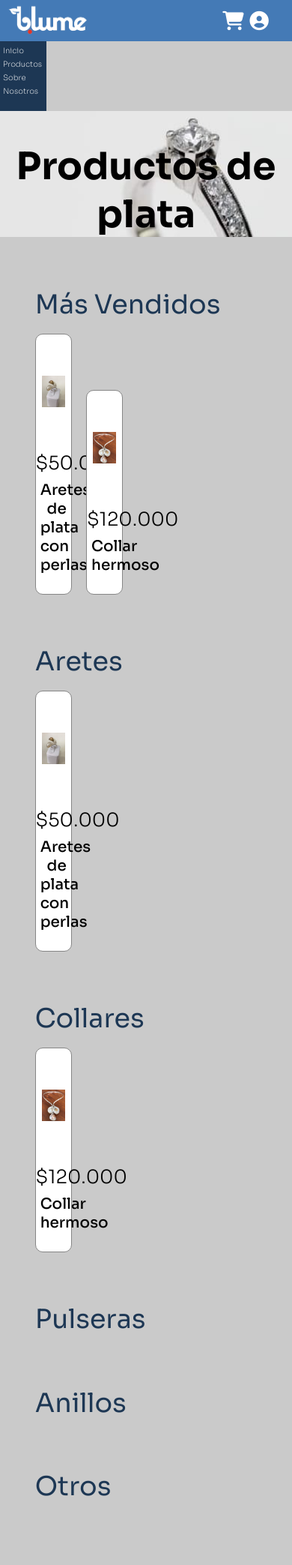
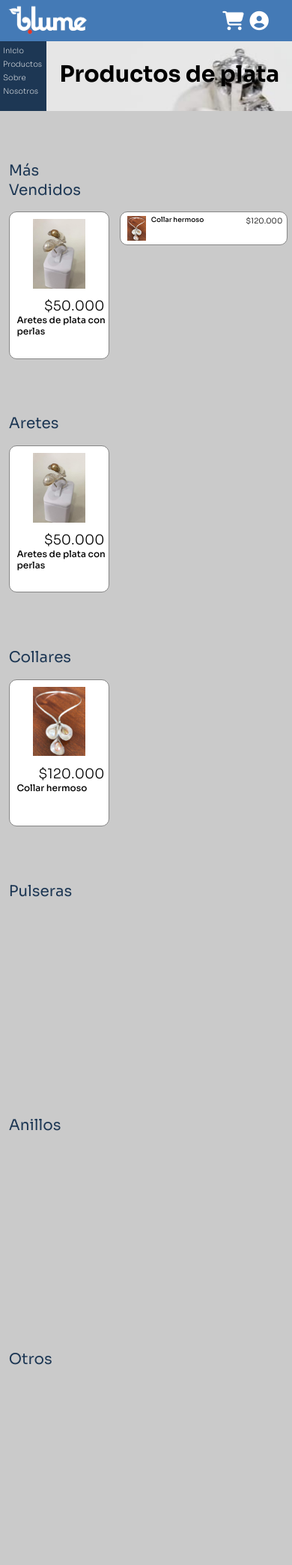
Before and after one commit to manuelandres66/blume, a Django app: page /joya/plata/ in a window 390 px wide. Shown: the whole page at 75% size. Before the commit the page ends 1995 px from the top, so only its background shows below. Run offline with Django 3.2, Linux system fonts and the light colour scheme; data comes from the database, SQL or seed files in the repository; some libraries are stand-ins or nearby versions.

Commit message:
Material responsive

```diff
--- a/static/css/barra.css
+++ b/static/css/barra.css
@@ -110,6 +110,7 @@
     .barra-abajo {
         width: 16vw;
         height: 11vh;
+        z-index: 10;
     }
     .links {
         margin-left: 1vw;
--- a/static/css/material.css
+++ b/static/css/material.css
@@ -85,3 +85,103 @@ body {
     padding-right: 1.5vw;
     padding-left: 1.5vw;
 }
+
+@media only screen and (max-width: 1083px) {
+    .titulo {
+        position: relative;
+        bottom: 11vh;
+        width: 84vw;
+        height: 11vh;
+        float: right;
+    }
+
+    .titulo h1 {
+        font-size: 30px;
+        position: relative;
+        bottom: 2vh;
+    }
+
+    #all_products {
+        margin-left: 3vw;
+        width: 94vw;
+    }
+
+    .mas_vendidos h3{
+        font-size: 20px;
+        margin-left: 0;
+        text-align: left;
+    }
+
+    .mas_vendidos_div {
+        margin-left: 0;
+        display: grid;
+        grid-template-columns: 38vw 55vw;
+        grid-template-rows: repeat(4, 6vh);
+    }
+
+    .mas_vendidos a {
+        margin: 0;
+    }
+
+    .vendido {
+        width: 57vw;
+        height: 5vh;
+        margin-left: 0;
+        margin-right: 0;
+        margin-bottom: .5vh;
+        grid-column: 2;
+    }
+
+    .vendido_precio {
+        font-size: 10px;
+        float: right;
+        margin-top: .5vh;
+    }
+
+    .vendido_nombre {
+        font-size: 9px;
+        width: 50%;
+        position: relative;
+        text-align: left;
+        margin-left: 9vw;
+        bottom: 5.5vh;
+    }
+
+    .vendido_imagen {
+        width: 7vw;
+        height: 4vh;
+        margin-top: 0.5vh;
+    }
+
+    .mas_vendidos_div div:first-of-type{
+        width: 34vw;
+        height: 23vh;
+        float: left;
+        margin-left: 0;
+        grid-column: 1;
+        grid-row: 1 / 4;
+    }
+
+    .mas_vendidos_div div:first-of-type .vendido_imagen {
+        width: 20vw;
+        height: 11vh;
+        display: block;
+        margin: auto;
+        margin-top: 1vh;
+    }
+
+    .mas_vendidos_div div:first-of-type .vendido_precio {
+        position: static;
+        font-size: 18px;
+        margin-top: 1.5vh;
+    }
+
+    .mas_vendidos_div div:first-of-type .vendido_nombre {
+        position: static;
+        font-size: 12px;
+        margin: 0;
+        width: 90%;
+        margin-top: 1vh;
+        margin-left: 1vw;
+    }
+}
```
Also changed, not shown: templates/material.html (+12 -12 lines), templates/productos.html (+11 -1 lines).
